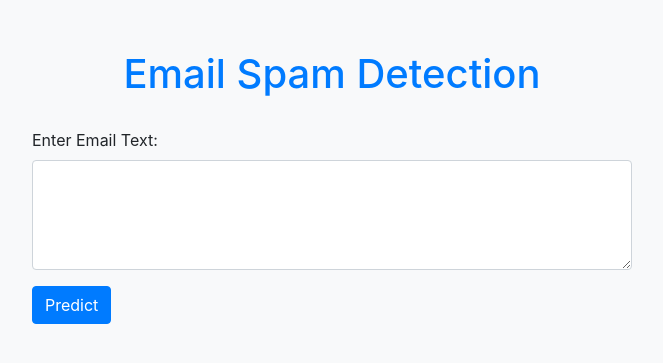
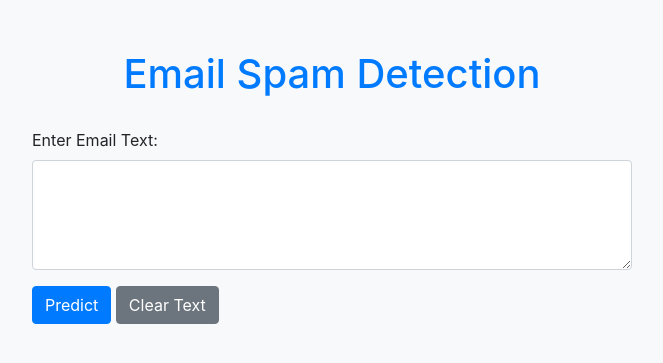
Before and after one commit to mominurr/Email-Spam-Detection-With-Machine-Learning, a Flask app: page / in a window 1280 px wide. Shown: the top 363 px of the page, without its empty margins (308-971 px from the left). Run offline with Flask 3, Linux system fonts and the light colour scheme; parts of the project's set-up code (start-up, migrations or seed data) failed here and were passed over; some libraries are stand-ins or nearby versions.

Commit message:
code update

```diff
--- a/app.py
+++ b/app.py
@@ -1,6 +1,4 @@
-# app.py
 from flask import Flask, render_template, request
-import pandas as pd
 import joblib
 from sklearn.feature_extraction.text import CountVectorizer
 
@@ -12,7 +10,6 @@ MODEL = joblib.load('spam_detection_model.pkl')
 # Create an instance of CountVectorizer
 vectorizer = joblib.load('vectorizer.pkl')
 
-
 @app.route('/')
 def home():
     return render_template('index.html', result=None)
@@ -21,17 +18,16 @@ def home():
 def predict():
     if request.method == 'POST':
         email_text = request.form['email_text']
-        # print("Email text:",email_text)
         # Vectorize the input text
         input_text_vectorized = vectorizer.transform([email_text])
         # Make the prediction
         prediction = MODEL.predict(input_text_vectorized)
-        # print("Prediction:",prediction)
 
         # Map prediction back to 'ham' or 'spam'
         result = 'ham' if prediction[0] == 0 else 'spam'
 
-        return render_template('index.html', result=result)
+        # Render the template with the prediction result
+        return render_template('index.html', result=result, email_text=email_text)
 
 if __name__ == '__main__':
     app.run(debug=True)
--- a/templates/index.html
+++ b/templates/index.html
@@ -1,4 +1,3 @@
-<!-- templates/index.html -->
 <!DOCTYPE html>
 <html lang="en">
 <head>
@@ -37,24 +36,41 @@
 <body>
     <div class="container">
         <h1>Email Spam Detection</h1>
-        <form action="/predict" method="post">
+        <form action="/predict" method="post" id="emailForm">
             <div class="form-group">
                 <label for="email_text">Enter Email Text:</label>
-                <textarea class="form-control" id="email_text" name="email_text" rows="4" required></textarea>
+                <textarea class="form-control" id="email_text" name="email_text" rows="4" required>{{ request.form.get('email_text', '') }}</textarea>
             </div>
             <button type="submit" class="btn btn-primary">Predict</button>
+            <button type="button" class="btn btn-secondary" id="clearButton">Clear Text</button>
         </form>
 
-        {% if result %}
-        <div class="result">
+        <div class="result" id="predictionResult">
+            {% if result %}
             <p style="font-size: 18px;"><strong>Prediction Result: </strong>{{ result }}</p>
+            {% endif %}
         </div>
-        {% endif %}
     </div>
 
     <!-- Bootstrap JS and Popper.js (required for Bootstrap) -->
     <script src="https://code.jquery.com/jquery-3.5.1.slim.min.js"></script>
     <script src="https://cdn.jsdelivr.net/npm/@popperjs/core@2.9.2/dist/umd/popper.min.js"></script>
     <script src="https://stackpath.bootstrapcdn.com/bootstrap/4.5.2/js/bootstrap.min.js"></script>
+
+    <!-- Clear Text and Prediction Result Function -->
+    <script>
+        // Clear Text button event listener
+        document.getElementById('clearButton').addEventListener('click', function() {
+            // Clear the email textarea
+            document.getElementById('email_text').value = '';
+            // Clear the prediction result
+            document.getElementById('predictionResult').innerHTML = '';
+        });
+
+        // Prevent form from clearing the textarea after submitting
+        document.getElementById('emailForm').addEventListener('submit', function(event) {
+            // Do not prevent default submission behavior here
+        });
+    </script>
 </body>
 </html>
```
